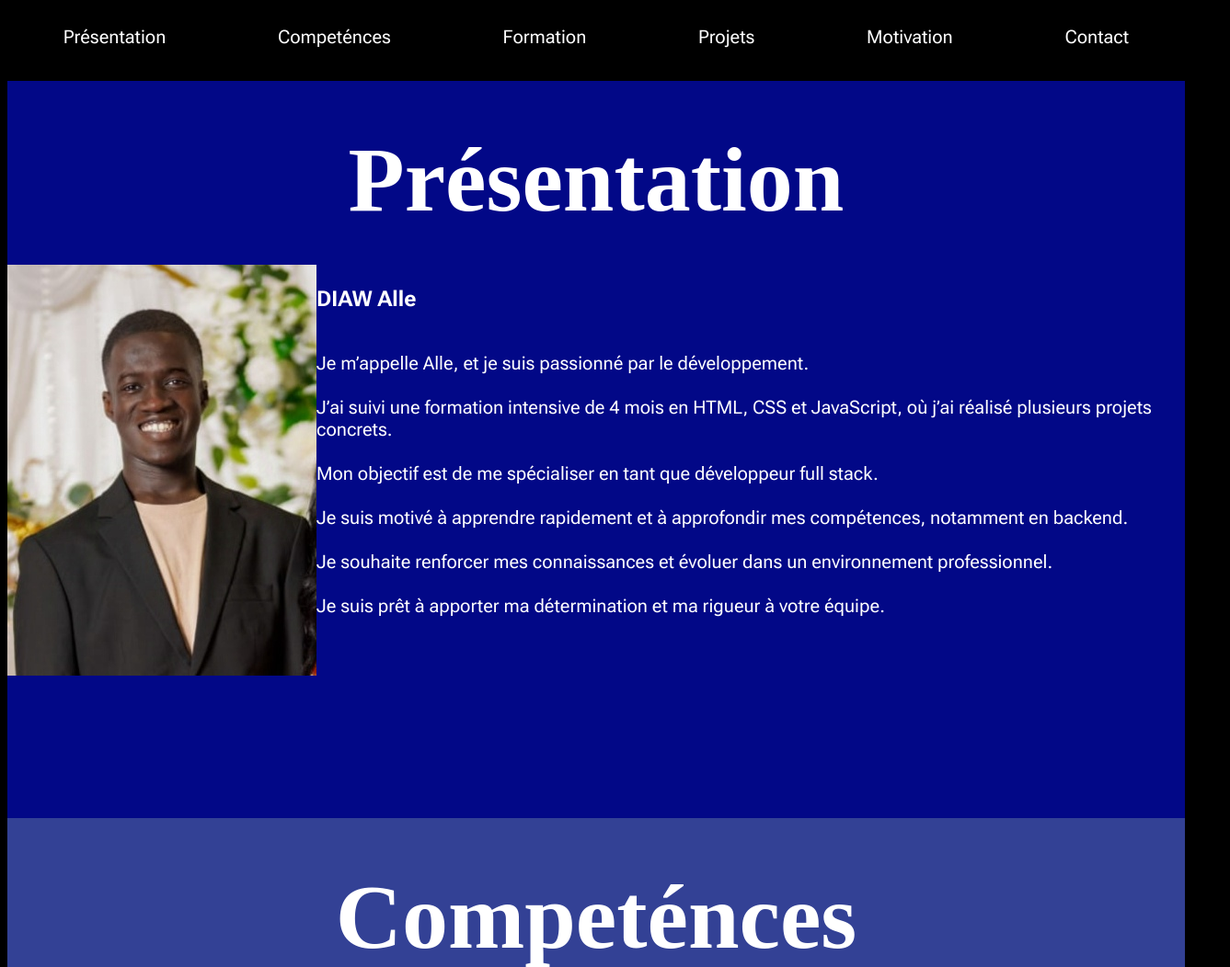
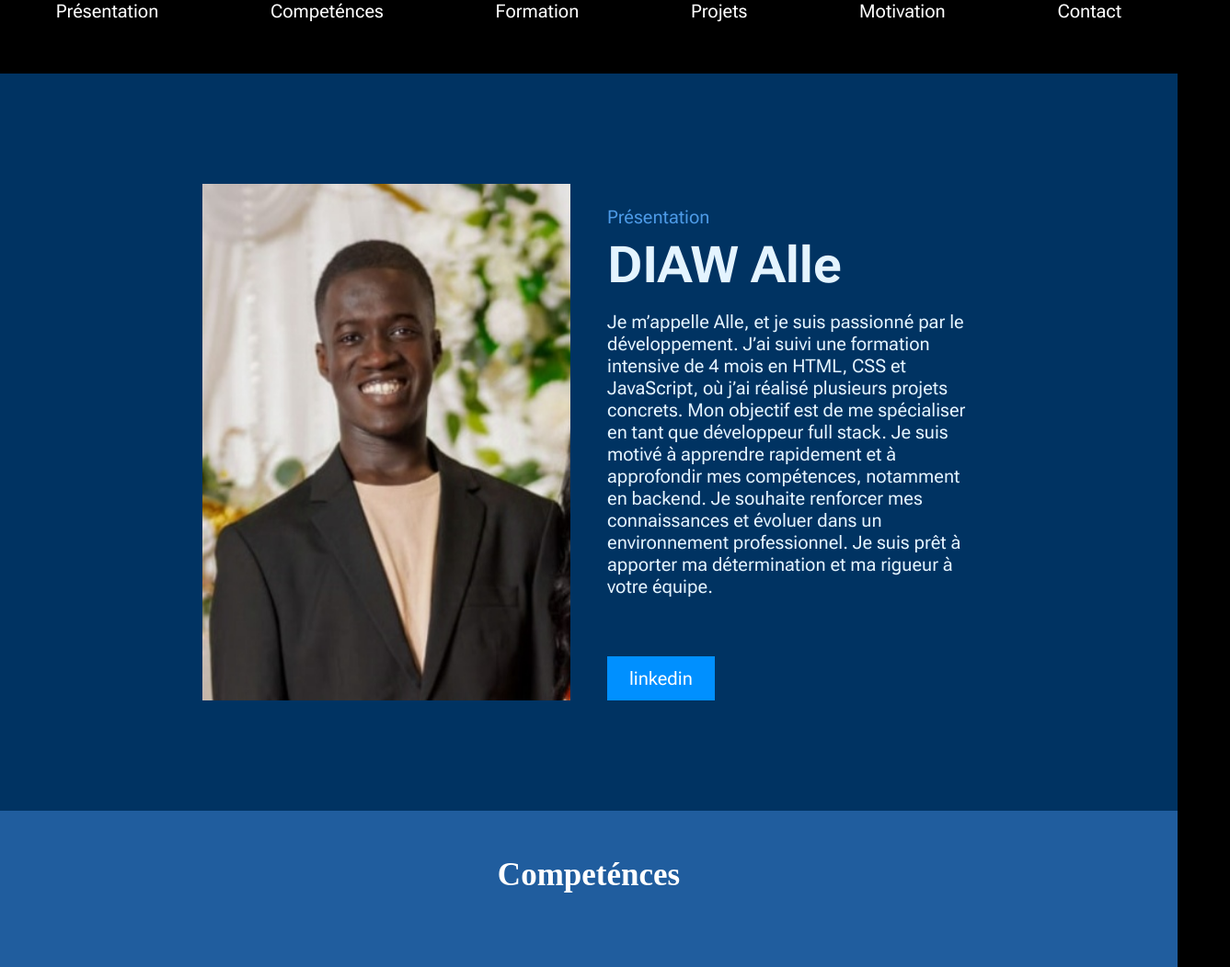
Before and after one commit to zen838/Portfolio, a plain HTML site: page index.html in a window 1280 px wide. Shown: the top 1052 px of the page at 92% size, 1337 px wide, since content can reach past the window. Drawn offline with Linux system fonts and the light colour scheme; a web font is replaced by a local one.

Commit message:
loic adjustement

```diff
--- a/index.html
+++ b/index.html
@@ -1,5 +1,6 @@
 <!DOCTYPE html>
 <html lang="fr">
+
 <head>
     <meta charset="UTF-8">
     <meta name="viewport" content="width=device-width, initial-scale=1.0">
@@ -7,12 +8,15 @@
     <meta http-equiv="Content-Type" content="text/html;charset=UTF-8">
     <link rel="preconnect" href="https://fonts.googleapis.com">
     <link rel="preconnect" href="https://fonts.gstatic.com" crossorigin>
-    <link href="https://fonts.googleapis.com/css2?family=DM+Serif+Text:ital@0;1&family=Roboto+Flex:opsz,wght@8..144,100..1000&display=swap" rel="stylesheet">
+    <link
+        href="https://fonts.googleapis.com/css2?family=DM+Serif+Text:ital@0;1&family=Roboto+Flex:opsz,wght@8..144,100..1000&display=swap"
+        rel="stylesheet">
     <script src="https://kit.fontawesome.com/e3e428d506.js" crossorigin="anonymous"></script>
     <!--<link href="https://cdn.jsdelivr.net/npm/normalize.css@8.0.1/normalize.min.css" rel="stylesheet">-->
     <link rel="stylesheet" href="style.css">
     <title>Portfolio</title>
 </head>
+
 <body>
     <header>
         <nav>
@@ -36,17 +40,27 @@
             </a>
         </nav>
     </header>
-    <div id="one">
-    <h3 id="present">Présentation</h3>
-    <section id="moi">
-        <a href="https://www.linkedin.com/in/alle-diaw-b0b71a262/">
+    <div id="home-hero">
+        <section id="hero-container">
             <img src="zportrait.jpg" alt="Portrait">
-        </a>
-        <section id="uno">
+            <section id="hero-content">
+                <p id="present">Présentation</p>
                 <h1>DIAW Alle</h1>
                 <p>
-                Je m’appelle Alle, et je suis passionné par le développement.<br><br> J’ai suivi une formation intensive de 4 mois en HTML, CSS et JavaScript, où j’ai réalisé plusieurs projets concrets. <br><br> Mon objectif est de me spécialiser en tant que développeur full stack. <br><br> Je suis motivé à apprendre rapidement et à approfondir mes compétences, notamment en backend. <br><br> Je souhaite  renforcer mes connaissances et évoluer dans un environnement professionnel. <br><br> Je suis prêt à apporter ma détermination et ma rigueur à votre équipe.
+                    Je m’appelle Alle, et je suis passionné par le développement.
+
+                    J’ai suivi une formation intensive de 4 mois en HTML, CSS et JavaScript, où j’ai réalisé plusieurs
+                    projets concrets.
+
+                    Mon objectif est de me spécialiser en tant que développeur full stack. Je suis motivé à
+                    apprendre rapidement et à approfondir mes compétences, notamment en backend. Je souhaite
+                    renforcer mes connaissances et évoluer dans un environnement professionnel.
+
+
+                    Je suis prêt à apporter ma détermination et ma rigueur à votre équipe.
                 </p>
+                </p>
+                <a class="btn" href="https://www.linkedin.com/in/alle-diaw-b0b71a262/">linkedin</a>
             </section>
         </section>
     </div>
@@ -56,28 +70,28 @@
         <section id="compe">
             <div id="html">
                 <h4>HTML</h4>
-        <img class="lang"src="zhtml-logo.png" alt="Html_icon">
+                <img class="lang" src="zhtml-logo.png" alt="Html_icon">
             </div>
             <div id="css">
                 <h4>CSS</h4>
-        <img class="lang"src="zcss-logo.png" alt="Css_icon">
+                <img class="lang" src="zcss-logo.png" alt="Css_icon">
             </div>
             <div id="js">
                 <h4>JS</h4>
-        <img class="lang"src="zjs-logo.png" alt="Js_icon">
+                <img class="lang" src="zjs-logo.png" alt="Js_icon">
             </div>
             <div id="python">
                 <h4>PYTHON</h4>
-        <img class="lang"src="zpython-logo.png" alt="Python_icon">
+                <img class="lang" src="zpython-logo.png" alt="Python_icon">
             </div>
             <div id="vscode">
                 <h4>VISUAL STUDIO CODE</h4>
-        <img class="lang"src="zvisual-studio-code-logo.png" alt="VScode_icon">
+                <img class="lang" src="zvisual-studio-code-logo.png" alt="VScode_icon">
             </div>
             <div id="github">
                 <h4>GITHUB</h4>
                 <a href="https://github.com/zen838">
-            <img class="lang"src="zgithub-icon.png" alt="Gituhub_icon">
+                    <img class="lang" src="zgithub-icon.png" alt="Gituhub_icon">
                 </a>
             </div>
         </section>
@@ -108,7 +122,8 @@
                 <br>
                 <p>Cours carrières</p>
                 <br>
-                <li>Posture professionnelle, code l'entreprise, capacité à mobiliser ses compétences ( hardskills et softskills)
+                <li>Posture professionnelle, code l'entreprise, capacité à mobiliser ses compétences ( hardskills et
+                    softskills)
                 </li>
                 <br>
             </ul>
@@ -123,25 +138,25 @@
             <div>
                 <p>Ma prémiére page web sur le 1% de la population</p>
                 <a href="https://zen838.github.io/rendu.CSS/">
-                <img id="site"src="images1.jpg" alt="Billionaire">
+                    <img id="site" src="images1.jpg" alt="Billionaire">
                 </a>
             </div>
             <div>
                 <p>Ma prémiére page web sur le 1% de la population</p>
                 <a href="https://zen838.github.io/rendu.CSS/">
-                <img id="site"src="images1.jpg" alt="Billionaire">
+                    <img id="site" src="images1.jpg" alt="Billionaire">
                 </a>
             </div>
             <div>
                 <p>Ma prémiére page web sur le 1% de la population</p>
                 <a href="https://zen838.github.io/rendu.CSS/">
-                <img id="site"src="images1.jpg" alt="Billionaire">
+                    <img id="site" src="images1.jpg" alt="Billionaire">
                 </a>
             </div>
             <div>
                 <p>Ma prémiére page web sur le 1% de la population</p>
                 <a href="https://zen838.github.io/rendu.CSS/">
-                <img id="site"src="images1.jpg" alt="Billionaire">
+                    <img id="site" src="images1.jpg" alt="Billionaire">
                 </a>
             </div>
         </section>
@@ -150,8 +165,14 @@
         <h3 id="why">Motivation</h3>
         <br><br><br><br>
         <div id="last">
-            <p>Je suis motivé par l’idée de construire des solutions utiles et innovantes,<br><br> en combinant esthétique et performance technique. <br><br><br> Chaque projet est pour moi une opportunité d'acquérir de nouvelles compétences et de m'améliorer constamment. <br><br><br> Mon ambition est de devenir un développeur full stack polyvalent et <br><br> d’apporter de la valeur à travers mon travail <br><br> en intégrant les meilleures pratiques du développement. <br><br>Mon objectif est de progresser vers le métier de développeur full stack en <br><br>
-                approfondissant mes connaissances,<br><br> notamment sur des technologies backend comme Node.js, Express, et des <br><br>bases de données. <br><br>
+            <p>Je suis motivé par l’idée de construire des solutions utiles et innovantes,<br><br> en combinant
+                esthétique et performance technique. <br><br><br> Chaque projet est pour moi une opportunité d'acquérir
+                de nouvelles compétences et de m'améliorer constamment. <br><br><br> Mon ambition est de devenir un
+                développeur full stack polyvalent et <br><br> d’apporter de la valeur à travers mon travail <br><br> en
+                intégrant les meilleures pratiques du développement. <br><br>Mon objectif est de progresser vers le
+                métier de développeur full stack en <br><br>
+                approfondissant mes connaissances,<br><br> notamment sur des technologies backend comme Node.js,
+                Express, et des <br><br>bases de données. <br><br>
 
             </p>
             <img src="zimg-portfolio.webp" alt="Homme_en_train_de_coder">
@@ -167,4 +188,5 @@
         </a>
     </footer>
 </body>
+
 </html>
--- a/style.css
+++ b/style.css
@@ -1,17 +1,63 @@
-#moi,#one{
-    background-color: #020887;
+*{
+    margin: 0;
+}
+.btn{
+    background-color: #0090FF;
+    width: fit-content;
+    padding: 12px 24px;
+}
+#home-hero{
+    display: flex;
+    justify-content: center;
+    padding: 120px;
+    h1{
+        margin-bottom: 18px;
+    }
+    #hero-container{
+        width: 1080px;
+        display: flex;
+        justify-content: center;
+        gap: 40px;
+        img{
+            width: 400px;
+        }
+        #hero-content{
+            width: 400px;
+            color: #e4f4ff;
+            display: flex;
+            flex-direction: column;
+            justify-content: flex-start;
+            padding-top: 24px;
+            #present{
+                color: #4c9ae6;
+                margin-bottom: 8px;
+
+            }
+            p{
+                margin-bottom: 32px;
+            }
+        }
+    }
+}
+h1{
+    font-size: 55px;
+}
+#moi,#home-hero{
+    background-color: #003362;
 }
 #compe,#two{
-    background-color: #334195;
+    background-color: #205D9E;
 }
 #forma,#three{
-    background-color: #647AA3;
+    background-color: #003362;
 }
 #projets,#four{
-    background-color: floralwhite;
+    background-color: #205D9E;
+    color: floralwhite;
+    gap: 40px;
 }
 footer{
-    background-color:  #647AA3;
+    background-color: black;
     display: flex;
     justify-content: center;
     gap: 50px;
@@ -24,7 +70,7 @@ h3{
     justify-content: center;
     font-family: "DM Serif Text", serif;
     padding: 50px;
-    font-size: 100px;
+    font-size: 35px;
 
 }
 html{
@@ -39,9 +85,6 @@ body{
 }
 p{
     font-family: "Roboto Flex", serif;
-}
-#projets,footer{
-    color: #020887;
 }
 #forma{
     display: flex;
@@ -107,21 +150,16 @@ a{
     justify-content: space-evenly;
 }
 
-#present{
-    height: 100px;
-}
-#four,#projets{
-    background-color: black;
-    color: floralwhite;
-}
 #mot{
     display: flex;
     flex-direction: column;
     align-items: center;
     justify-content: center;
     margin: auto;
-    background-color:  #334195;
-    padding: 10%;
+    background-color:  #003362;
+    img,p{
+        padding: 150px;
+    }
 }
 
 #last{
@@ -139,6 +177,7 @@ a{
 #moi,#two,#three,#four,#mot,#foot{
     padding-bottom: 150px;
 }
+
 @media only screen and (max-width: 480px) {
     nav {
         flex-wrap: wrap;
```
Lines whose indentation alone changed are shown as unchanged.
